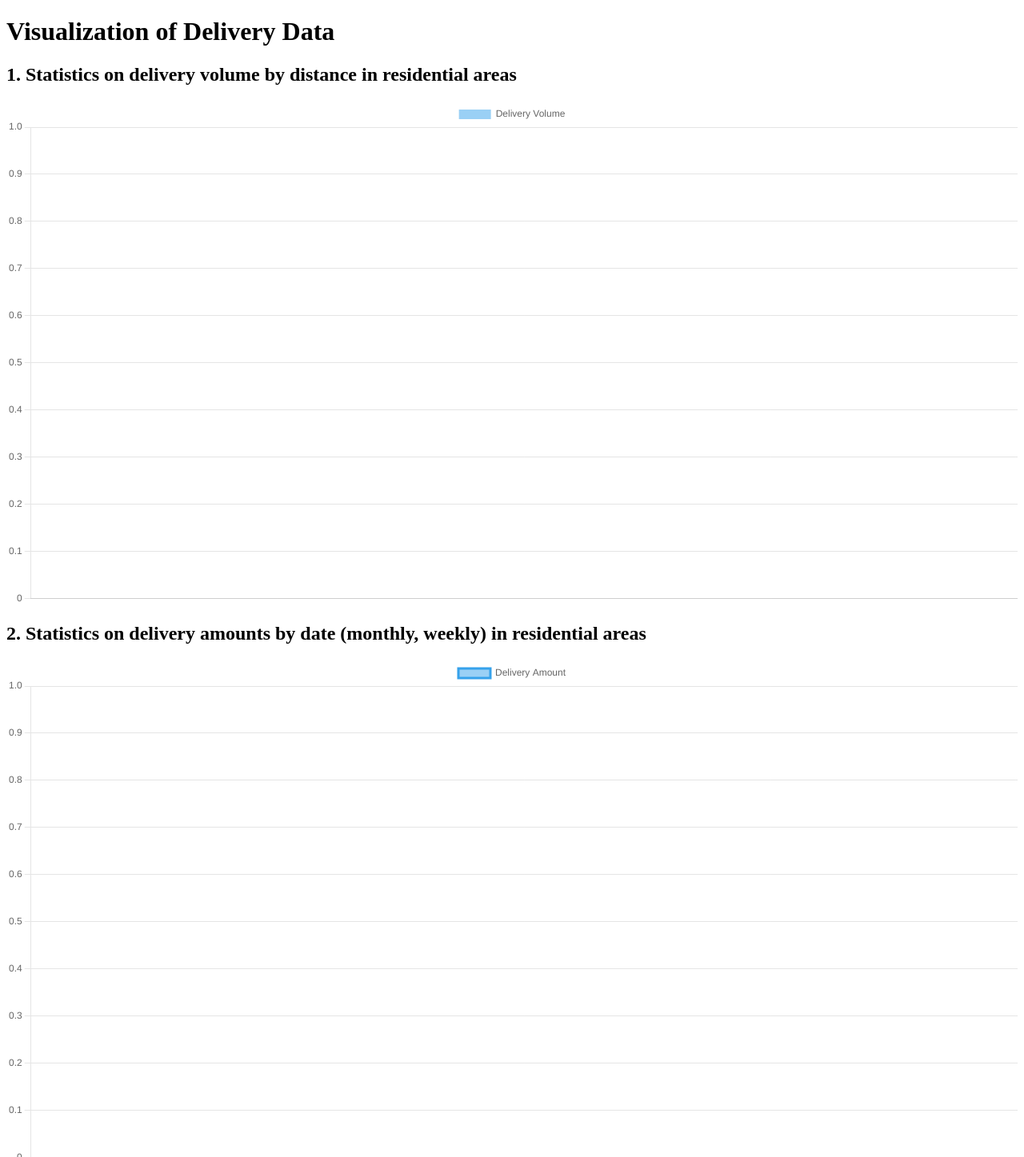
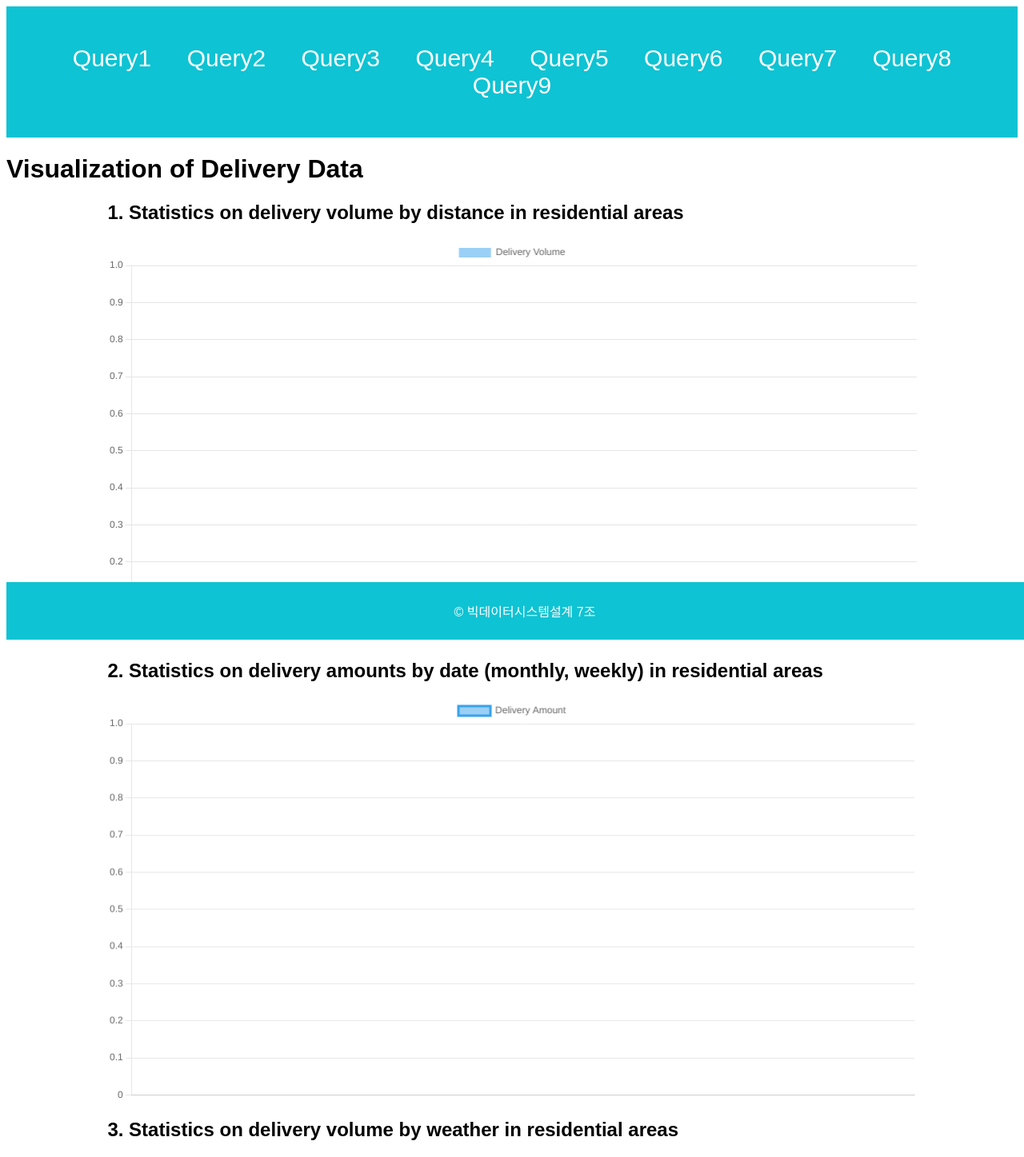
Before and after one commit to jenjenniee/bigdatasys_project, a Flask app: page / in a window 1280 px wide. Shown: the top 1447 px of the page at 80% size. Run offline with Flask 3, Linux system fonts and the light colour scheme; data that the repository does not hold is empty.

Commit message:
메인 페이지 ui수정

```diff
--- a/templates/index.html
+++ b/templates/index.html
@@ -5,27 +5,84 @@
     <meta name="viewport" content="width=device-width, initial-scale=1.0">
     <title>Delivery Stats</title>
     <script src="https://cdn.jsdelivr.net/npm/chart.js"></script>
-
+    <style>
+        body {
+            font-family: Arial, sans-serif;
+        }
+        header {
+            background-color: #0ec3d3;
+            padding: 3rem;
+            text-align: center;
+        }
+        header nav a {
+            color: white;
+            margin: 0 20px;
+            font-size: 30px;
+            text-decoration: none;
+        }
+        footer {
+            background-color: #0ec3d3;
+            color: white;
+            text-align: center;
+            padding: 0.5rem;
+            position: fixed;
+            bottom: 0;
+            width: 100%;
+        }
+        .chart-container {
+            margin: 0 auto;
+            max-width: 80%;
+        }
+    </style>
+</head>
 <body>
+    <header>
+        <nav>
+            <a href="#distanceChart">Query1</a>
+            <a href="#dateChart">Query2</a>
+            <a href="#weatherChart">Query3</a>
+            <!-- 민아언니 수정! -->
+            <a href="@@">Query4</a>
+            <a href="@@">Query5</a>
+            <a href="@@">Query6</a>
+            <a href="#allStatsChart">Query7</a>
+            <a href="#dateCuisineChart">Query8</a>
+            <a href="#lowestPriceNeighborhoodChart">Query9</a>
+        </nav>
+    </header>
+    <main>
         <h1>Visualization of Delivery Data</h1>
 
+        <div class="chart-container">
             <h2>1. Statistics on delivery volume by distance in residential areas</h2>
             <canvas id="distanceChart"></canvas>
+        </div>
 
+        <div class="chart-container">
             <h2>2. Statistics on delivery amounts by date (monthly, weekly) in residential areas</h2>
             <canvas id="dateChart"></canvas>
+        </div>
 
+        <div class="chart-container">
             <h2>3. Statistics on delivery volume by weather in residential areas</h2>
             <canvas id="weatherChart"></canvas>
+        </div>
 
+        <div class="chart-container">
             <h2>7. 배달음식 품목별 순위 통계</h2>
             <canvas id="allStatsChart"></canvas>
+        </div>
 
+        <div class="chart-container">
             <h2>8. 2020년 7월에 가장 인기가 많았던 Cuisine의 내림차순 통계</h2>
             <canvas id="dateCuisineChart"></canvas>
+        </div>
 
+        <div class="chart-container">
             <h2>9. 배달 평균 금액이 큰 동네 TOP3 통계 </h2>
             <canvas id="lowestPriceNeighborhoodChart"></canvas>
+        </div>
+    </main>
 
     <script>
         // Distance Chart
@@ -185,9 +242,9 @@
                 indexAxis: 'y'
             }
         });
-
-
-
     </script>
 </body>
+<footer>
+    <p>&copy; 빅데이터시스템설계 7조 </p>
+</footer>
 </html>
```
Lines whose indentation alone changed are shown as unchanged.
